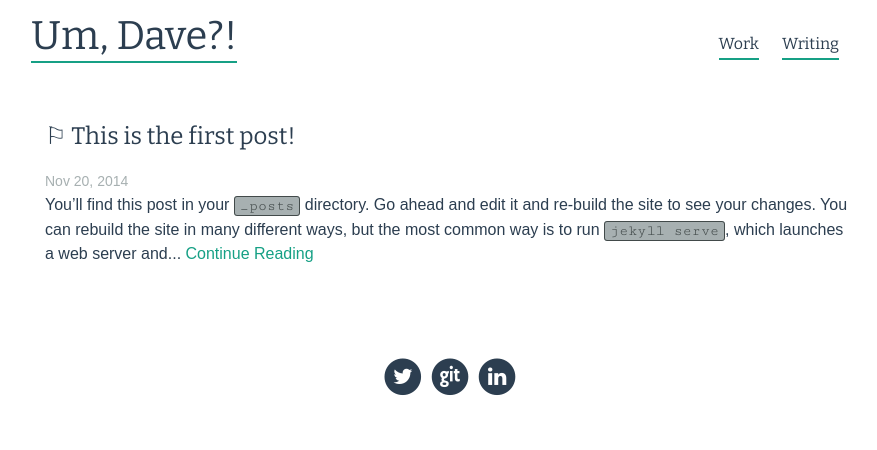
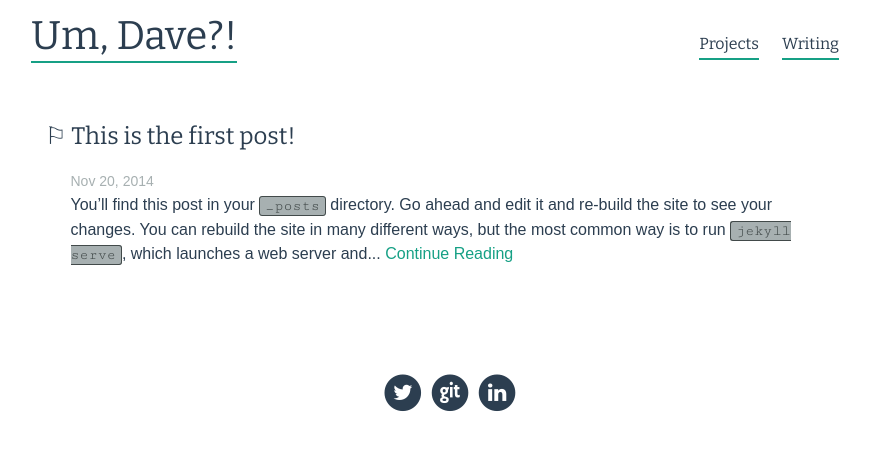
Before and after one commit to Shipwright/daveas.github.io, a Jekyll site: the page built from index.html, in a window 1280 px wide. Shown: the top 450 px of the page, without its empty margins (205-1082 px from the left). Built offline with Jekyll 4.4.1, drawn with Linux system fonts in a browser that asks for light colours; nearby versions of some CDN libraries; some web fonts are replaced; the list of posts is cut into pages by our own code.

Commit message:
added todo to readme

```diff
--- a/_config.yml
+++ b/_config.yml
@@ -6,10 +6,8 @@
   I like to write about productivity, learning, and creating products through design and engineering.
 baseurl: "" # the subpath of your site, e.g. /blog/
 url: "http://wlo.li" # the base hostname & protocol for your site
-# avatar: "/src/avatar.jpg"
 twitter_username:   dave_seeman
 github_username:    dseeman
 linkedin_username:  daveseeman
 
 # Build settings
-paginate: 5;
--- a/_sass/_base.scss
+++ b/_sass/_base.scss
@@ -194,6 +194,23 @@
     }
 }
 
+.inner-wrapper {
+    max-width: -webkit-calc(#{$content-width} - (#{$spacing-unit} * 2.2));
+    max-width:         calc(#{$content-width} - (#{$spacing-unit} * 2.2));
+    margin-right: auto;
+    margin-left: auto;
+    padding-right: $spacing-unit * .85;
+    padding-left: $spacing-unit * .85;
+    @extend %clearfix;
+
+    @include media-query($on-laptop) {
+        max-width: -webkit-calc(#{$content-width} - (#{$spacing-unit} * 2.2));
+        max-width:         calc(#{$content-width} - (#{$spacing-unit} * 2.2));
+        padding-right: $spacing-unit / 2.2;
+        padding-left: $spacing-unit / 2.2;
+    }
+}
+
 
 
 /**
--- a/index.html
+++ b/index.html
@@ -12,15 +12,16 @@
     <!-- current project -->
   </div>
 
-
   <div class="snippet">
     <ul class="post-list">
       {% for post in site.posts limit:1 %}
         <li>
           <h2> &#9872; {{ post.title }}</h2>
-          <span class="post-meta">{{ post.date | date: "%b %-d, %Y" }}</span>
-          {{ post.excerpt | truncatehtml | truncatewords: 50 }}
-          <a href="{{ post.url | prepend: site.baseurl }}">Continue Reading</a>
+          <div class="inner-wrapper">
+            <span class="post-meta">{{ post.date | date: "%b %-d, %Y" }}</span>
+            {{ post.excerpt | truncatehtml | truncatewords: 50 }}
+            <a href="{{ post.url | prepend: site.baseurl }}">Continue Reading</a>
+          </div>
         </li>
       {% endfor %}
     </ul>
--- a/work/index.html
+++ b/projects/index.html
@@ -1,12 +1,13 @@
 ---
 layout: default
-title: Work
-permalink: /work/
+title: Projects
+permalink: /Projects/
 ---
 
 <div class="home">
 
   <ul>
+    Project
   </ul>
 
 </div>
--- a/work/projects/project1.html
+++ /dev/null
@@ -1 +0,0 @@
-project1
--- a/work/projects/project2.html
+++ /dev/null
@@ -1 +0,0 @@
-project2
--- a/writing/index.html
+++ b/writing/index.html
@@ -10,8 +10,8 @@
     {% for post in site.posts %}
       <li>
         <h2><a class="post-link" href="{{ post.url | prepend: site.baseurl }}">{{ post.title }}</a></h2>
+        <div class="inner-wrapper">
         <span class="post-meta">{{ post.date | date: "%b %-d, %Y" }}</span>
-        <div>
           {{ post.excerpt | truncatehtml | truncatewords: 30 }}
           <a href="{{ post.url | prepend: site.baseurl }}">Continue Reading</a>
         </div>
```
Also changed, not shown: README.md.
